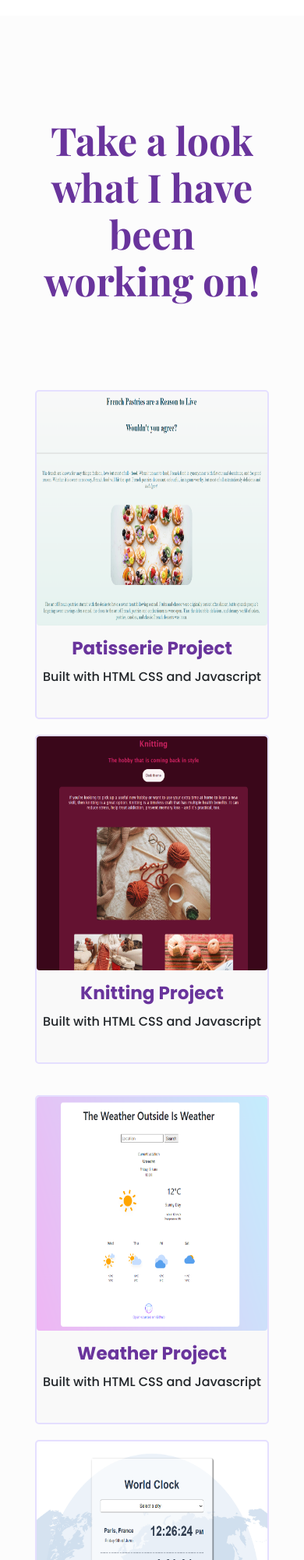
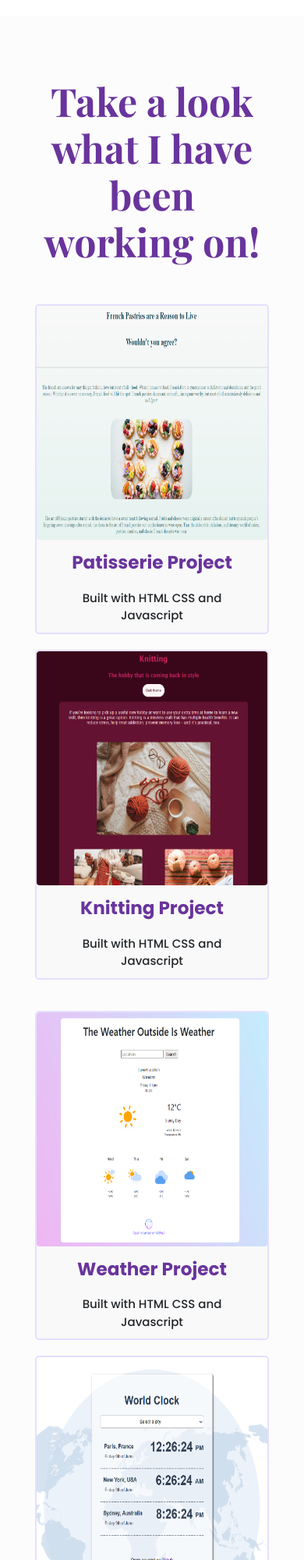
Before and after one commit to sojoz/Portfolio-Project, a plain HTML site: page work.html in a window 390 px wide. Shown: the top 2000 px of the page at 78% size. Drawn offline with nearby package versions, Linux system fonts and the light colour scheme.

Commit message:
Responsive update (work page)

```diff
--- a/src/style.css
+++ b/src/style.css
@@ -270,10 +270,11 @@ p {
   border: #e5dfff solid 2px;
   border-radius: 5px;
 }
+
 @media (max-width: 800px) {
   .work-images {
     display: block;
-    width: 400px;
+    width: 300px;
   }
   .work-container {
     padding: 0;
@@ -282,4 +283,13 @@ p {
     width: 300px;
     margin-bottom: 20px;
   }
+  .work-p {
+    font-size: 15px;
+    padding: 10px 20px;
+    margin: 0 auto;
+  }
+  .h1-work {
+    margin-top: 30px;
+    margin-bottom: 20px;
+  }
 }
--- a/work.html
+++ b/work.html
@@ -41,7 +41,7 @@
           />
 
           <h3 class="text-center work-header">Patisserie Project</h3>
-          <p class="text-center">Built with HTML CSS and Javascript</p>
+          <p class="text-center work-p">Built with HTML CSS and Javascript</p>
         </div>
         <div class="col-6 work-container">
           <img
@@ -49,7 +49,7 @@
             class="img-fluid work-images mb-3"
           />
           <h3 class="text-center work-header">Knitting Project</h3>
-          <p class="text-center">Built with HTML CSS and Javascript</p>
+          <p class="text-center work-p">Built with HTML CSS and Javascript</p>
         </div>
       </div>
       <div class="row work-row">
@@ -59,7 +59,7 @@
             class="img-fluid work-images mb-3"
           />
           <h3 class="text-center work-header">Weather Project</h3>
-          <p class="text-center">Built with HTML CSS and Javascript</p>
+          <p class="text-center work-p">Built with HTML CSS and Javascript</p>
         </div>
         <div class="col-6 work-container">
           <img
@@ -67,7 +67,7 @@
             class="img-fluid work-images mb-3"
           />
           <h3 class="text-center work-header">Timezone Project</h3>
-          <p class="text-center">Built with HTML CSS and Javascript</p>
+          <p class="text-center work-p">Built with HTML CSS and Javascript</p>
         </div>
       </div>
     </div>
```
